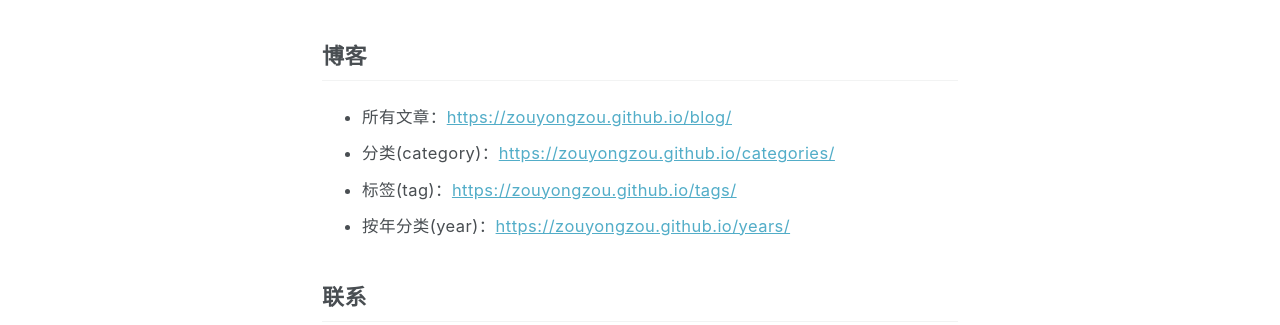
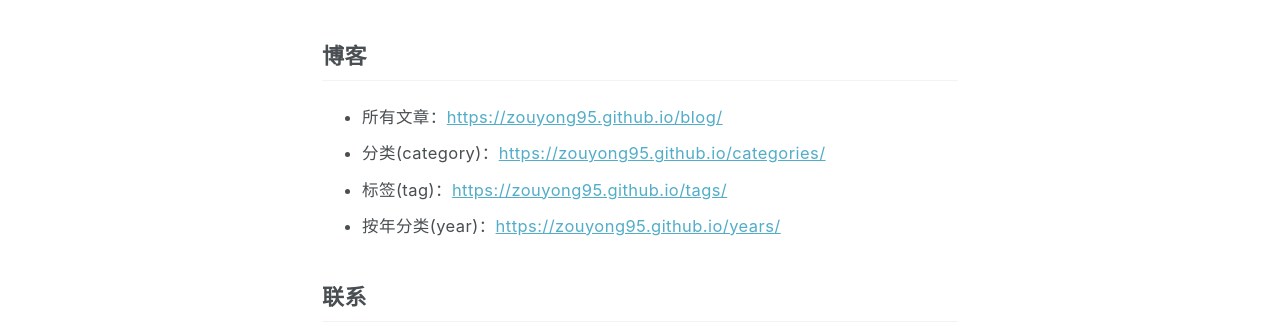
Before and after one commit to zouyong95/zouyong95.github.io, a Jekyll site: the page built from _pages/about.md, in a window 1280 px wide. Shown: the part 278-603 px from the top of the page. Built offline with Jekyll 4.4.1, drawn with Linux system fonts in a browser that asks for light colours; nearby versions of some CDN libraries.

Commit message:
更换url和仓库

```diff
--- a/_config.yml
+++ b/_config.yml
@@ -9,9 +9,9 @@ title_separator          : "-"
 name                     : &name "Zou Yong"
 description              : &description "zouyong&apos;s personal website"
 keywords                 : "Web前端, 前端开发, personal website, 个人博客, 个人网站"
-url                      : https://zouyongzou.github.io
+url                      : https://zouyong95.github.io
 baseurl                  : ""
-repository               : "zouyongzou/zouyongzou.github.io"
+repository               : "zouyong95/zouyong95.github.io"
 teaser                   : '' # filename of teaser fallback teaser image placed in /images/, .e.g. "500x300.png"
 breadcrumbs              : true
 words_per_minute         : 200
@@ -34,16 +34,6 @@ bing_site_verification   :
 alexa_site_verification  :
 yandex_site_verification :
 
-# Social Sharing
-og_image                 : "site-logo.png" # Open Graph/Twitter default site image
-# For specifying social profiles
-# - https://developers.google.com/structured-data/customize/social-profiles
-social:
-  type                   : # Person or Organization (defaults to Person)
-  name                   : # If the user or organization name differs from the site's name
-  links: # An array of links to social media profiles
-    - "https://twitter.com/mmistakes"
-    - "https://facebook.com/michaelrose"
 
 # Analytics
 analytics:
```
